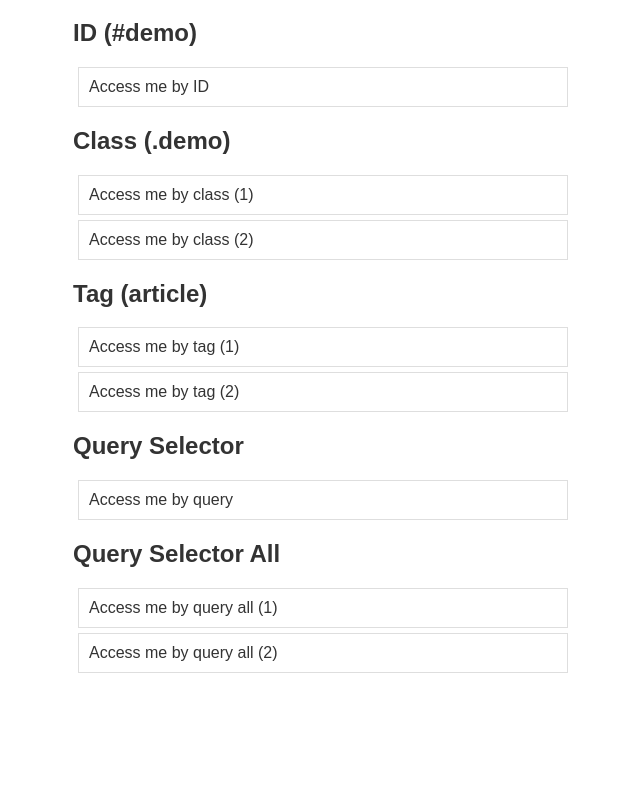
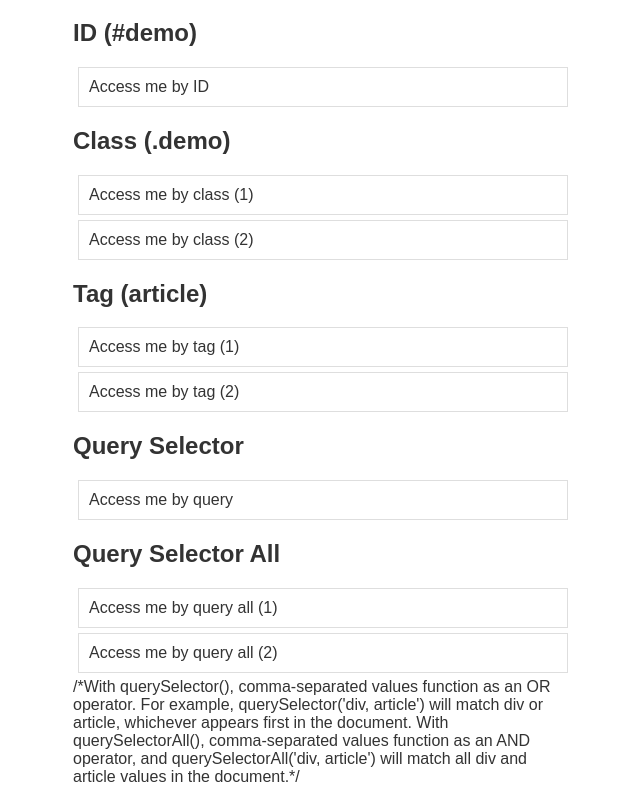
Before and after one commit to Mubeezi/DOM_assignment, a plain HTML site: page access.html in a window 1280 px wide. Shown: the part 61-847 px from the top of the page, without its empty margins (317-957 px from the left). Before the commit the page ends 800 px from the top, so only its background shows below. Drawn offline with Linux system fonts and the light colour scheme.

Commit message:
update commit

```diff
--- a/access.html
+++ b/access.html
@@ -37,6 +37,9 @@
   <div class="demo-query-all">Access me by query all (1)</div>
   <div class="demo-query-all">Access me by query all (2)</div>
 
+  <script src="/home/blood/Desktop/DOM_practice One/JS/access.js"></script>
 </body>
 
 </html>
+
+/*With querySelector(), comma-separated values function as an OR operator. For example, querySelector('div, article') will match div or article, whichever appears first in the document. With querySelectorAll(), comma-separated values function as an AND operator, and querySelectorAll('div, article') will match all div and article values in the document.*/
```
